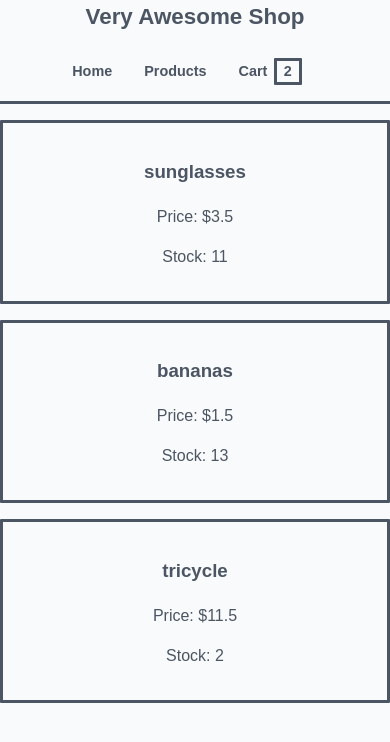
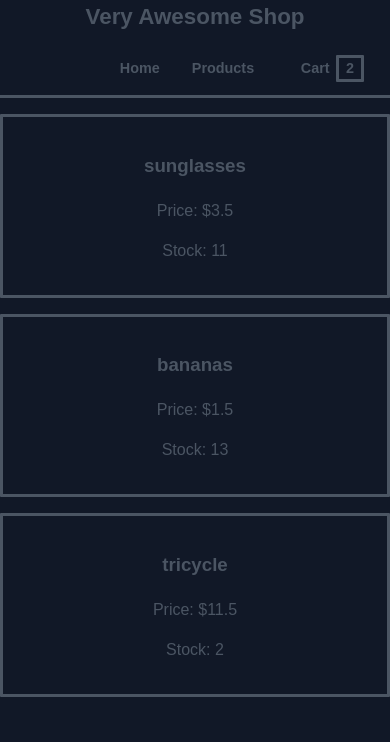
Before and after one commit to dpeterzen/awesome-shop-react, a React (Vite) app: page / in a window 390 px wide. Shown: the top 742 px of the page. Built offline with nearby package versions, Linux system fonts and the light colour scheme.

Commit message:
hover cart styles

```diff
--- a/src/App.css
+++ b/src/App.css
@@ -6,7 +6,8 @@
   display: flex;
   flex-direction: column;
   align-items: center;
-  position: relative; /* Ensure the cart is positioned relative to the root */
+  position: relative;
+  background-color: #111827; /* Ensure the cart is positioned relative to the root */
 }
 
 
--- a/src/components/Header.jsx
+++ b/src/components/Header.jsx
@@ -22,6 +22,7 @@ function Links({ handleMouseEnterCart, handleMouseLeaveCart }) {
 
       {/* hoverable cart link here */}
       <li
+        className="cart-link"
         onMouseEnter={handleMouseEnterCart}
         onMouseLeave={handleMouseLeaveCart}
       >
--- a/src/styles/cart.css
+++ b/src/styles/cart.css
@@ -4,17 +4,17 @@
 	display: none;
 	padding: 2rem;
 	border: 3px solid;
-  border-width: 3px 0px 3px 3px;
-  border-radius: 0px 0px 0px 7px;
-  z-index: 1000; /* Ensure it overlays other content */
-  position: absolute; /* Position relative to the #root element */
-  top: 93px; /* Adjust this value based on the height of your header */
-  right: 32px;
+	/* border-width: 3px 0px 3px 3px; */
+	border-radius: 7px;
+	z-index: 1000;
+	position: absolute;
+	top: 100px;
+	right: 30px;
 	width: 100%;
-  max-width: 400px; /* Optional: limit the max width */
+	max-width: 400px;
 	background-color: #111827;
-  overflow-y: auto; /* Add vertical scroll if content overflows */
-  max-height: calc(100vh - 60px - 4rem); /* Ensure it fits within the viewport */
+	/* overflow-y: auto; */
+	max-height: calc(100vh - 60px - 4rem);
 }
 
 .cart p {
@@ -24,14 +24,34 @@
 .cart.hover {
   display: block;
 }
-.close-cart {
+
+.cart::after {
+	content: '';
 	position: absolute;
-  top: 10px;
-  right: 10px;
-  background: none;
-  border: none;
-  font-size: 13px;
-  cursor: pointer;
+	top: -11px;
+	right: 26px;
+	width: 15px;
+	height: 15px;
+	border-right: 3px solid #b7bbc3;
+	border-top: 3px solid #b7bbc3;
+	transform: rotate(-45deg);
+	z-index: 998;
+	background-color: #111827;
+}
+
+.cart::before {
+	content: '';
+	position: absolute;
+	top: -8px;
+	right: 15px;
+	width: 72px;
+	height: 2px;
+	/* border-right: 3px solid #b7bbc3; */
+	border-top: 3px solid #b7bbc3;
+	/* transform: rotate(-45deg); */
+	z-index: 998;
+	background-color: #111827;
+	border-bottom: 3px solid #b7bbc3;
 }
 
 @media (max-width: 768px) {
@@ -40,6 +60,16 @@
     margin: 0; /* Remove margin */
     top: 100px;
     right: 0px;
+    border-right-width: 0;
+    border-radius: 7px 0 0 7px;
+  }
+  .cart::after {
+    top: -11px;
+    right: 31px;
+  }
+  .cart::before {
+    top: -8px;
+    right: 21px;
   }
 }
 
--- a/src/styles/header.css
+++ b/src/styles/header.css
@@ -17,21 +17,23 @@ header {
   margin-left: 1rem;
 }
 /* Styling for the navigation */
-nav {
+header nav {
   display: flex;
 }
 
 /* Styling for the list of links */
-ul {
+nav ul {
+  display: flex;
+  justify-content: space-between;
+  align-items: center;
   list-style: none;
-  display: flex;
-  gap: 1rem; /* Space between links */
+  padding: 0;
   margin: 0;
-  padding: 0;
+  gap: 1rem;
 }
 
 /* Styling for individual list items */
-li {
+nav ul li {
   box-sizing: border-box;
   padding: 16px 0;
   display: flex;
@@ -47,6 +49,10 @@ nav a {
   font-size: .9em;
   font-weight: 600;
 
+}
+
+.cart-link {
+  position: relative;
 }
 
 .cart-icon {
@@ -68,7 +74,7 @@ nav a {
   }
 
   header nav ul {
-    width: 100%;
+    justify-content: center;
   }
 
   header nav ul li {
@@ -79,4 +85,9 @@ nav a {
 
     margin-left: 0;
   }
+
+  .cart-link {
+    position: absolute;
+    right: 10px;
+  }
 }
```
Also changed, not shown: 1 other file (tests, documents, lock files or other folders). Lines whose indentation alone changed are shown as unchanged.
